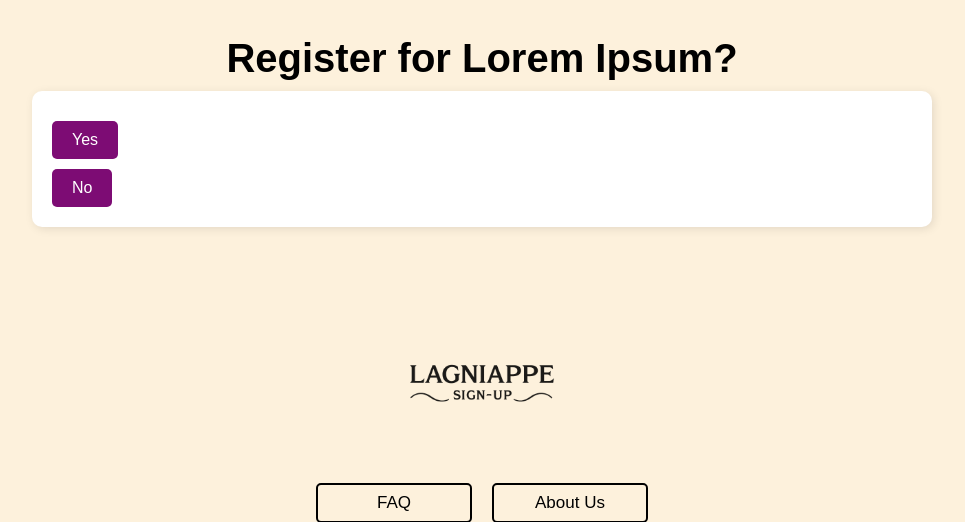
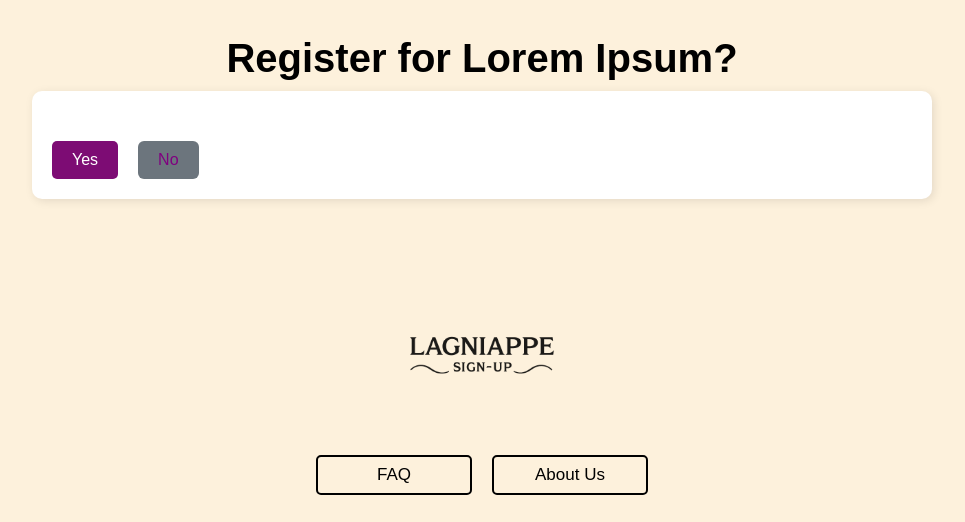
Before and after one commit to Tyler-Van-Beek/CMPS-490-Team-9-Product, a Django app: page /registration/create/10 in a window 1280 px wide. Shown: the part 104-626 px from the top of the page, without its empty margins (158-1123 px from the left). Run offline with Django 5.2, Linux system fonts and the light colour scheme; a user stored in the database is signed in; data comes from the database, SQL or seed files in the repository.

Commit message:
fixed bugs

```diff
--- a/lagniappe_signup/static/css/style.css
+++ b/lagniappe_signup/static/css/style.css
@@ -178,3 +178,29 @@ button:hover {
     padding: 10px;
     cursor: pointer;
   }
+
+  .button-group {
+    display: flex;
+    justify-content: center;
+    gap: 20px;
+    margin-top: 20px;
+  }
+
+  .btn {
+    padding: 10px 20px;
+    border: none;
+    border-radius: 6px;
+    text-decoration: none;
+    font-size: 16px;
+    cursor: pointer;
+  }
+
+  .btn-primary {
+    background-color: #007bff;
+    color: purple;
+  }
+
+  .btn-secondary {
+    background-color: #6c757d;
+    color: purple;
+  }
--- a/lagniappe_signup/templates/create_registration.html
+++ b/lagniappe_signup/templates/create_registration.html
@@ -23,11 +23,10 @@
 
             <input type="hidden" name="Event" value="{{ event.EventID }}">
 
-            <div class="form-group">
+            <div class="button-group">
                 <button type="submit">Yes</button>
+                <button type="button" onclick="window.location.href='{% url 'event-detail' event.EventID %}'" class="btn btn-secondary">No</button>
             </div>
-
-            <button type="button" onclick="window.location.href='{% url 'event-detail' event.EventID %}'" class="btn btn-secondary">No</button>
         </form>
 
     </div>
--- a/lagniappe_signup/templates/registration_delete.html
+++ b/lagniappe_signup/templates/registration_delete.html
@@ -1,4 +1,7 @@
 {% extends "base.html" %}
+
+{% load static %}
+<link rel="stylesheet" href="{% static 'css/style.css' %}">
 
 {% block content %}
 <!DOCTYPE html>
```
